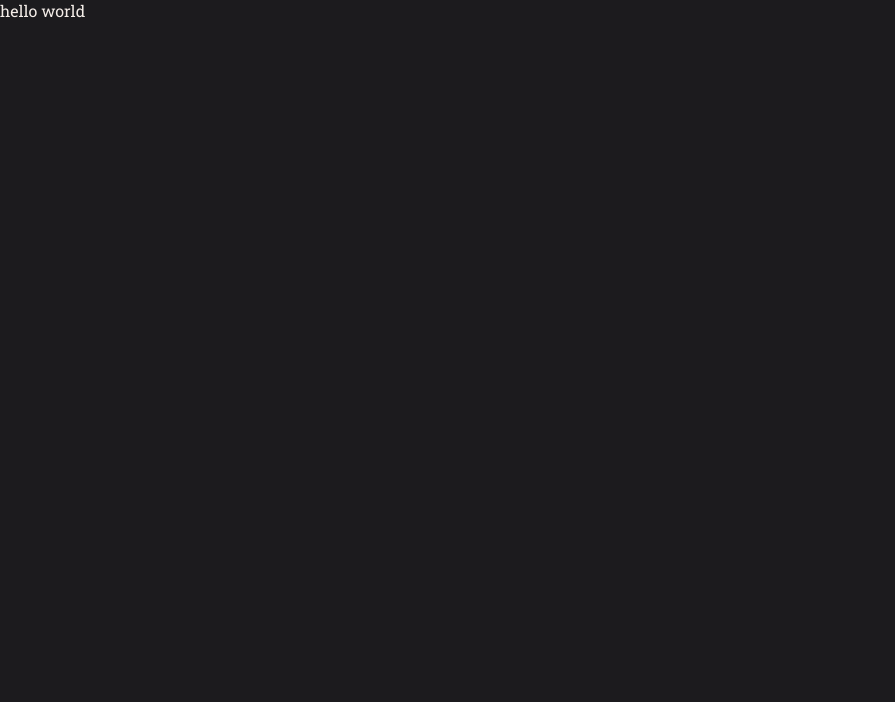
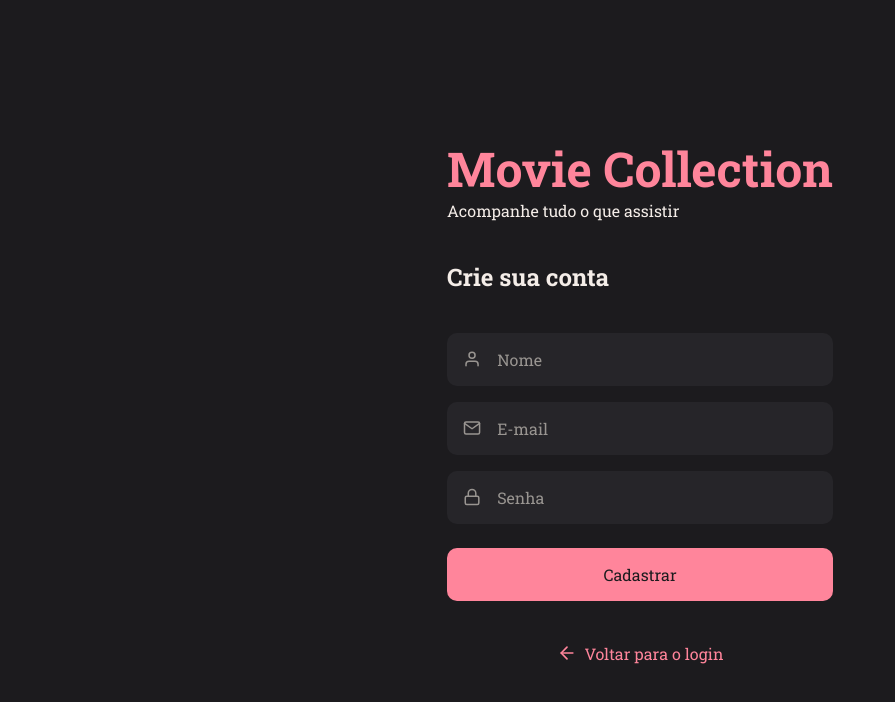
Before and after one commit to vitor-martini/movie-web, a React (Vite) app: page /register in a window 1280 px wide. Shown: the top 702 px of the page, without its empty margins (0-895 px from the left). Built offline with nearby package versions, Linux system fonts and the light colour scheme.

Commit message:
feat: sign up interface

```diff
--- a/src/pages/SignUp/index.jsx
+++ b/src/pages/SignUp/index.jsx
@@ -1,9 +1,43 @@
-import { Container } from "./styles";
+import { Container, Form } from "./styles";
+import { Input } from "../../components/Input";
+import { Button } from "../../components/Button";
+import { FiMail, FiLock, FiUser, FiArrowLeft } from "react-icons/fi";
+import { Link } from "react-router-dom";
 
 export function SignUp() {
   return (
     <Container>
-      hello world
+      <Form>
+        <h1>Movie Collection</h1>
+        <p>Acompanhe tudo o que assistir</p>
+
+        <h2>Crie sua conta</h2>
+
+        <Input
+          icon={FiUser}
+          label={"Nome"}
+          inputId={"nome"}
+        />
+
+        <Input
+          icon={FiMail}
+          label={"E-mail"}
+          inputId={"email"} />
+
+        <Input
+          icon={FiLock}
+          label={"Senha"}
+          inputId={"senha"}
+        />
+
+
+        <Button
+          title="Cadastrar"
+          type="Submit"
+        />
+
+        <Link to="/"> <FiArrowLeft size={20} />Voltar para o login</Link>
+      </Form>
     </Container>
   );
 }
--- a/src/pages/SignUp/styles.js
+++ b/src/pages/SignUp/styles.js
@@ -1,3 +1,49 @@
 import styled from "styled-components";
 
-export const Container = styled.div``;
+export const Container = styled.div`
+  width: 100%;
+  height: 100vh;
+  display: grid;
+  place-content: center;
+`;
+
+export const Form = styled.form`
+  min-width: 500px;
+  padding: 0 136px;
+  display: flex;
+  flex-direction: column;
+  justify-content: center;
+
+  > h1 {
+    font-weight: 700;
+    font-size: 4.8rem;
+    color: ${({ theme }) => theme.COLORS.PINK};
+  }
+
+  > p {
+    color: ${({ theme }) => theme.COLORS.WHITE};
+  }
+
+  > h2 {
+    color: ${({ theme }) => theme.COLORS.WHITE};
+    font-size: 2.4rem;
+    margin: 4rem 0 3.2rem;
+  }
+
+  > button {
+    margin: 1.6rem 0 4.2rem;
+  }
+
+  > a {
+    display: flex;
+    align-items: center;
+    justify-content: center;
+    gap: 8px;
+
+    color: ${({ theme }) => theme.COLORS.PINK};
+
+    svg {
+      color: ${({ theme }) => theme.COLORS.PINK};
+    }
+  }
+`;
```
